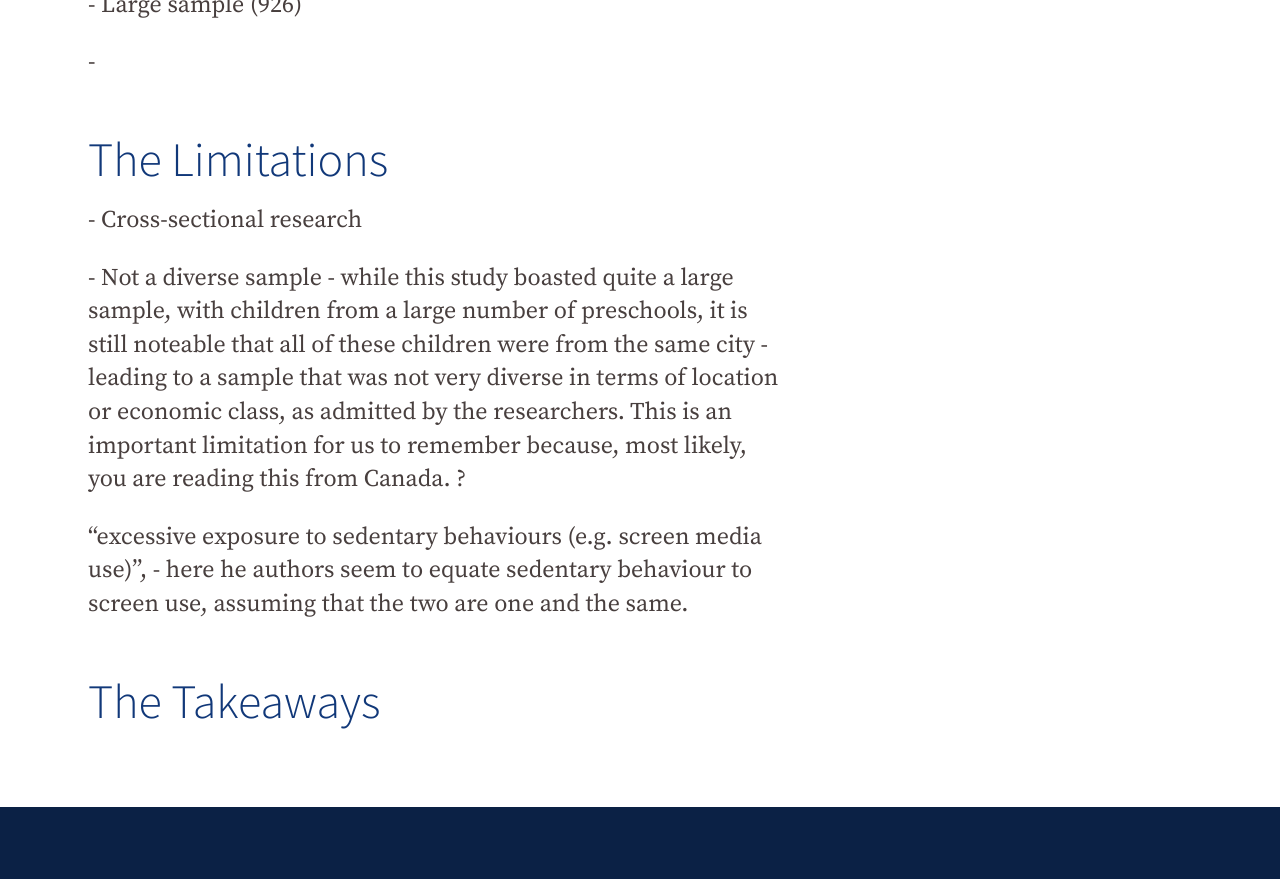
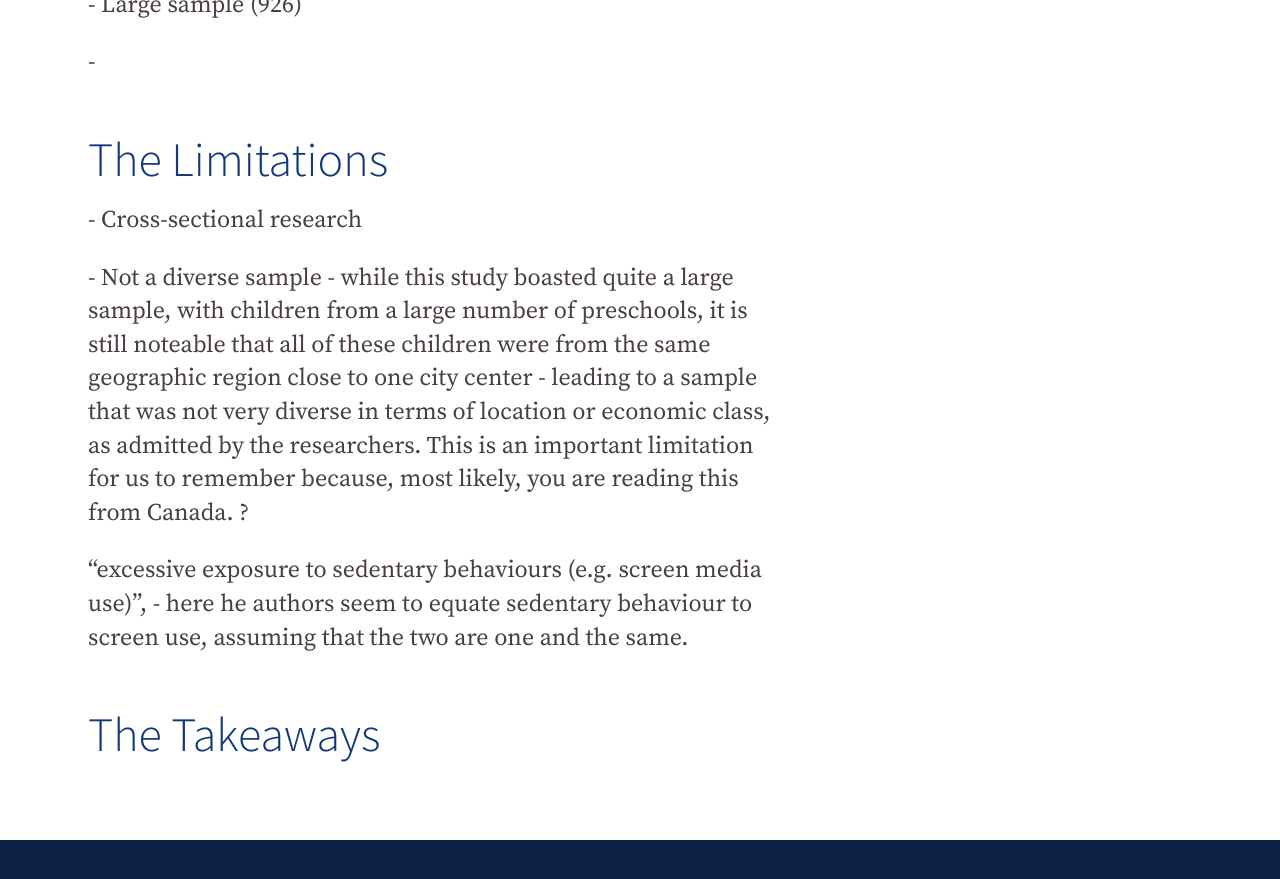
Before and after one commit to famliy-screen-time/familyscreentime.ca, a Jekyll site: the page built from _posts/2020-06-15-st-bp.md, in a window 1280 px wide and 900 px high, scrolled down 1038 px. Shown: the top 879 px of the window. Built offline with Jekyll 4.4.1, drawn with Linux system fonts in a browser that asks for light colours; nearby versions of some CDN libraries.

Commit message:
Update Blog “2020-06-15-st-bp”

```diff
--- a/_posts/2020-06-15-st-bp.md
+++ b/_posts/2020-06-15-st-bp.md
@@ -34,7 +34,7 @@ At the beginning of the month, a Brazilian [study](https://www.liebertpub.com/do
 
 \- Cross-sectional research
 
-\- Not a diverse sample - while this study boasted quite a large sample, with children from a large number of preschools, it is still noteable that all of these children were from the same city - leading to a sample that was not very diverse in terms of location or economic class, as admitted by the researchers. This is an important limitation for us to remember because, most likely, you are reading this from Canada. ?
+\- Not a diverse sample - while this study boasted quite a large sample, with children from a large number of preschools, it is still noteable that all of these children were from the same geographic region close to one city center - leading to a sample that was not very diverse in terms of location or economic class, as admitted by the researchers. This is an important limitation for us to remember because, most likely, you are reading this from Canada. ?
 
  "excessive exposure to sedentary behaviours (e.g. screen media use)", - here he authors seem to equate sedentary behaviour to screen use, assuming that the two are one and the same.
 
```
